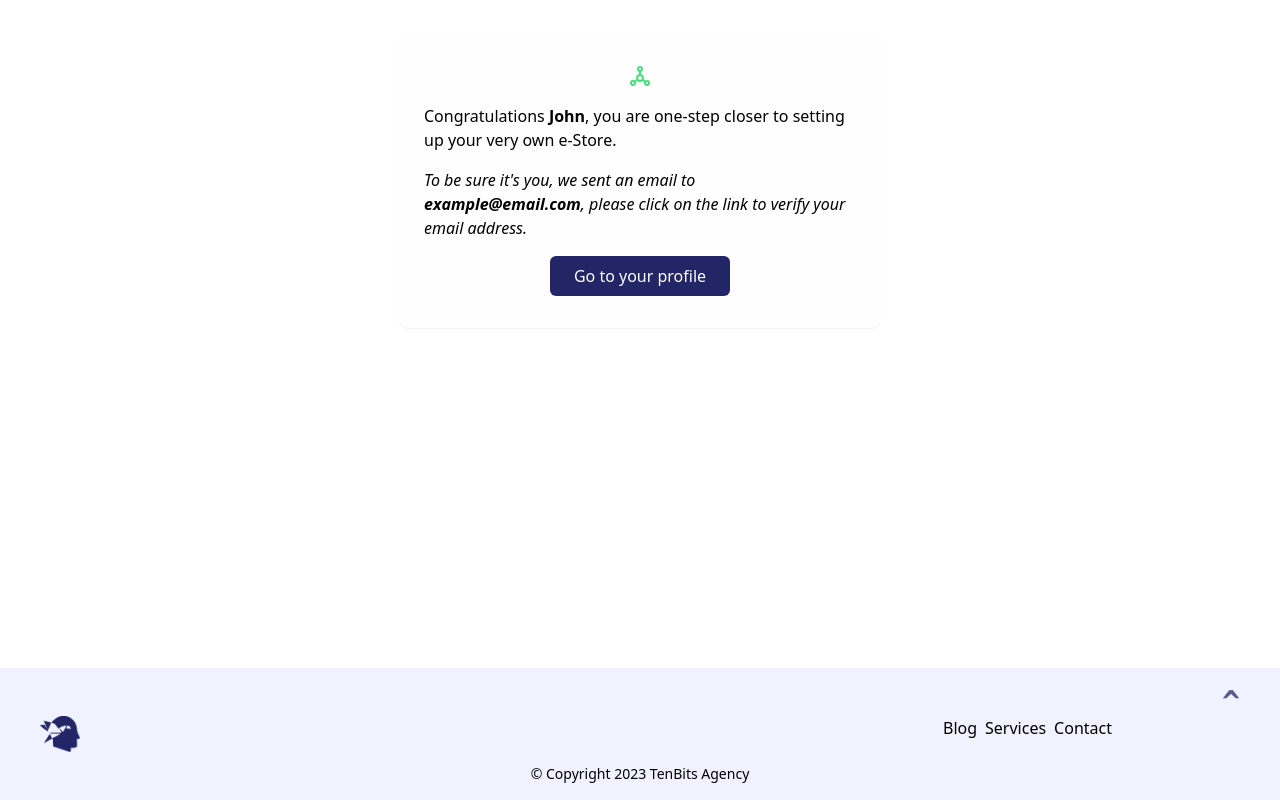
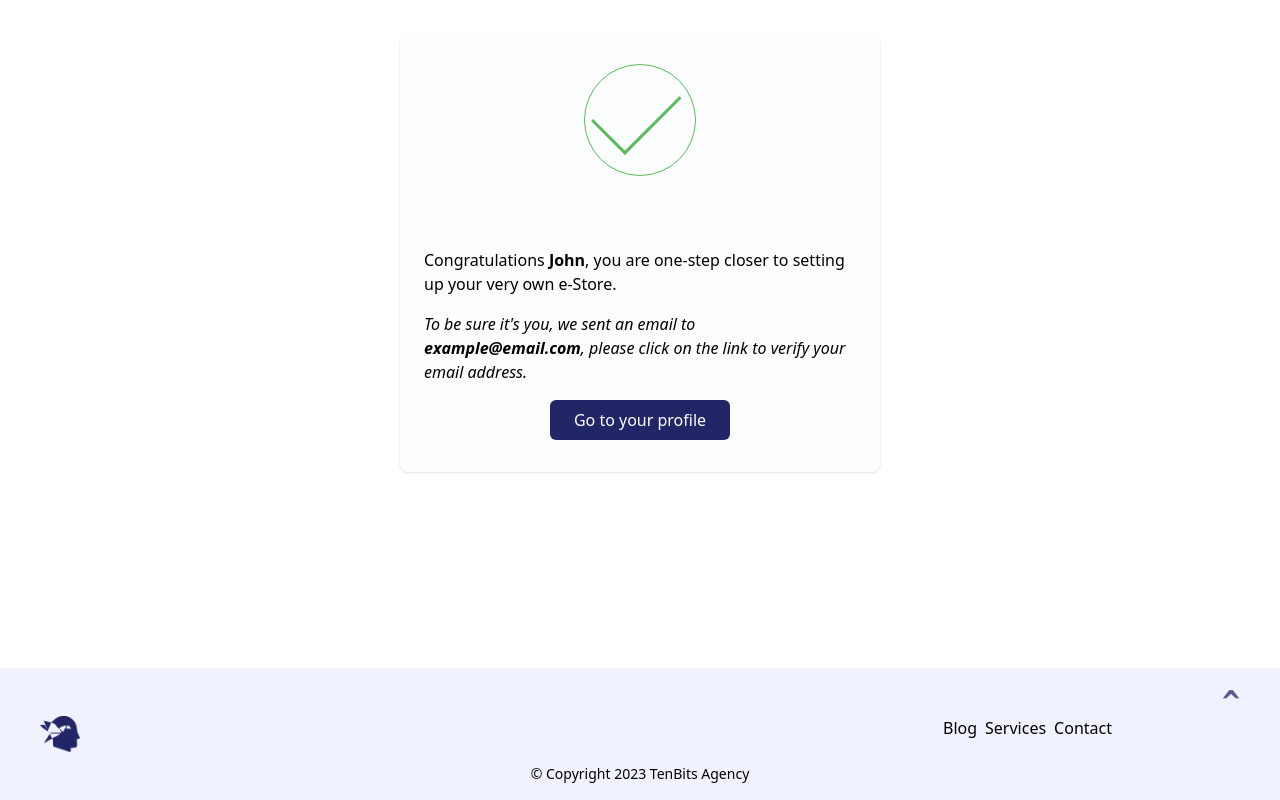
Before and after one commit to SageKyle/tenbits, a Next.js app in the folder frontend/: page /auth/register/verify-email in a window 1280 px wide. Built offline with nearby package versions, Linux system fonts and the light colour scheme.

Commit message:
add success checkmark animation

```diff
--- /dev/null
+++ b/frontend/src/pages/auth/register/verify-email/checkmarkStyles.module.css
@@ -0,0 +1,59 @@
+.circle {
+	margin-bottom: calc(7rem / 2);
+	border: 1px solid rgba(0, 0, 0, 0.2);
+	border-color: #5cb85c;
+	position: relative;
+	display: inline-block;
+	vertical-align: top;
+	border-radius: 50%;
+	transition: border 500ms ease-out;
+	width: 7rem;
+	height: 7rem;
+}
+
+.checkmark {
+	display: inline-block;
+}
+
+.checkmark:after {
+	animation-duration: 800ms;
+	animation-timing-function: ease;
+	animation-name: checkmark;
+	transform: scaleX(-1) rotate(135deg);
+}
+
+.checkmark:after {
+	opacity: 1;
+	height: calc(10rem / 2);
+	width: calc(6rem / 2);
+	transform-origin: left top;
+	border-right: 3px solid #5cb85c;
+	border-top: 3px solid #5cb85c;
+	content: '';
+	left: 5%;
+	top: calc(7rem / 2);
+	position: absolute;
+}
+
+@keyframes checkmark {
+	0% {
+		height: 0;
+		width: 0;
+		opacity: 1;
+	}
+	20% {
+		height: 0;
+		width: calc(6rem / 2);
+		opacity: 1;
+	}
+	40% {
+		height: calc(10rem / 2);
+		width: calc(6rem / 2);
+		opacity: 1;
+	}
+	100% {
+		height: calc(10rem / 2);
+		width: calc(6rem / 2);
+		opacity: 1;
+	}
+}
--- a/frontend/src/pages/auth/register/verify-email/index.jsx
+++ b/frontend/src/pages/auth/register/verify-email/index.jsx
@@ -1,14 +1,18 @@
 import Footer from '@/components/Footer'
 import PrimaryBtn from '@/components/PrimaryBtn'
 import { TbSocial } from 'react-icons/tb'
+import checkmarkAnimation from './checkmarkStyles.module.css'
 
 const user = { firstName: 'John', lastName: 'Doe', email: 'example@email.com' }
 
 export default function VerifyEmail() {
 	return (
 		<article className="w-screen h-screen flex flex-col items-center justify-between">
-			<section className="h-fit w-[90%] bg-accent mt-8 bg-opacity-10 flex flex-col justify-center px-6 gap-4 max-w-[30rem] p-8 justify-self-center shadow-sm rounded-lg">
-				<TbSocial className="inline-block self-center text-2xl text-green-400" />
+			<section className="h-fit w-[90%] bg-accent mt-8 bg-opacity-20 flex flex-col justify-center px-6 gap-4 max-w-[30rem] p-8 justify-self-center shadow rounded-lg">
+				{/* animated success checkmark with /> */}
+				<div className={`${checkmarkAnimation.circle} mx-auto`}>
+					<span className={`${checkmarkAnimation.checkmark}`}></span>
+				</div>
 
 				<h2>
 					Congratulations{' '}
```
